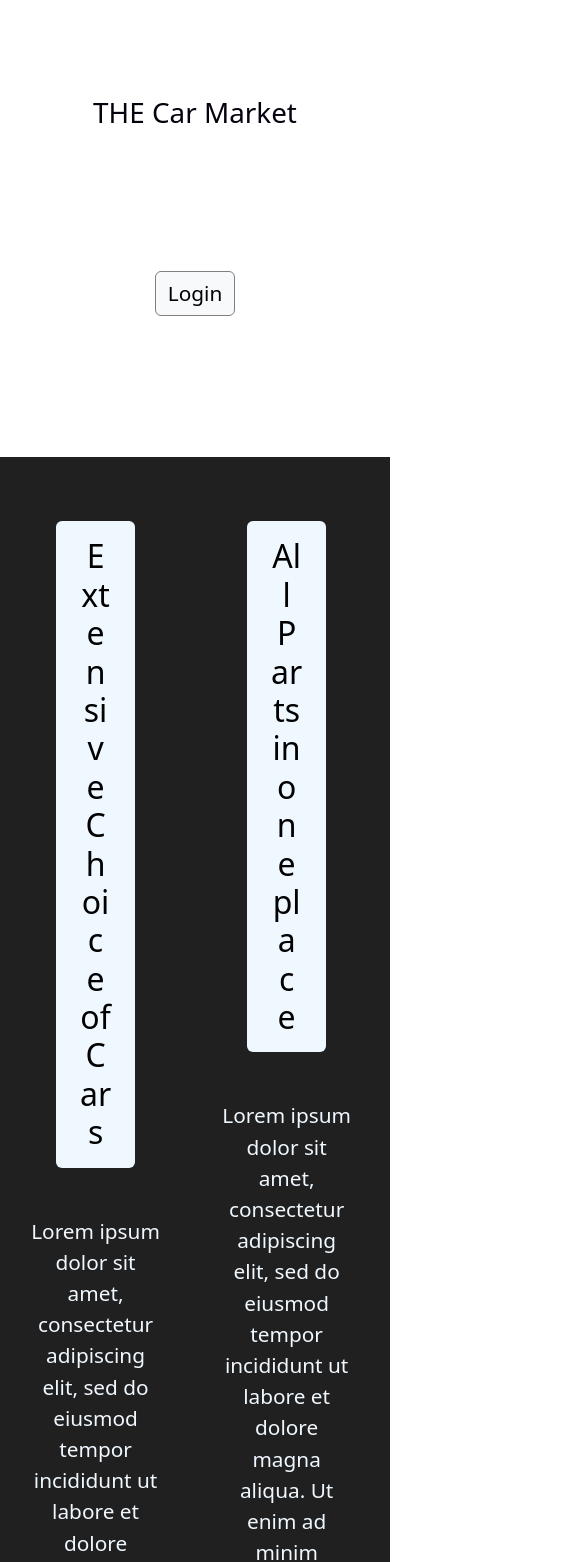
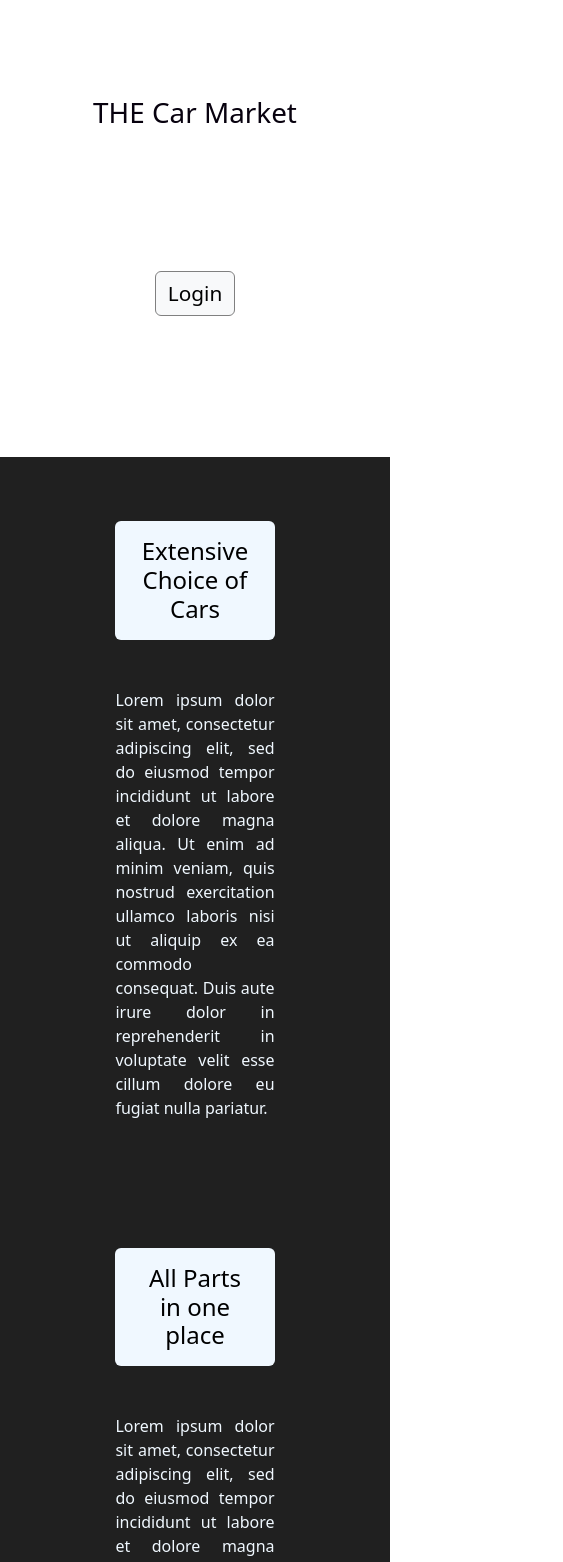
Before and after one commit to nesyG/car-market-react, a React (Create React App) app: page / in a window 390 px wide. Shown: the top 1562 px of the page, 563 px wide, since content can reach past the window. Built offline with nearby package versions, Linux system fonts and the light colour scheme.

Commit message:
add part of breakpoints for responsive design

```diff
--- a/src/Components/HomeComponents/FilterSectionComponents/FilterSection.jsx
+++ b/src/Components/HomeComponents/FilterSectionComponents/FilterSection.jsx
@@ -11,7 +11,7 @@ const FilterSection = () => {
   const { filterData, setFilterData, makeParams } = rootStore.filterStore;
 
   //Category specific information (for schema properties)
-  const browseCategories = [
+  const filterCategories = [
     {
       name: "car",
       labelText: "Which brand are you looking for?",
@@ -41,14 +41,13 @@ const FilterSection = () => {
 
     setFilterData(prop, value);
     makeParams()
-
   }
 
   return (
     <div className="browse-buttons-container">
       <span className="lead">Filter:</span>
       <div className="browseButtonsContainer">
-        {browseCategories.map((category) => {
+        {filterCategories.map((category) => {
           return (
             <div key={category.name}>
               <div className="form-floating mb-3">
--- a/src/Components/HomeComponents/FilterSectionComponents/MainSearchButton.jsx
+++ b/src/Components/HomeComponents/FilterSectionComponents/MainSearchButton.jsx
@@ -29,7 +29,6 @@ const MainSearchButton = () => {
     runInAction(() => {
       getFilteredData(data);
     });
-    console.log(res);
   }
 
   return (
--- a/src/Components/HomeComponents/FilterSectionComponents/ResetDataButton.jsx
+++ b/src/Components/HomeComponents/FilterSectionComponents/ResetDataButton.jsx
@@ -9,7 +9,7 @@ const ResetDataButton = () => {
   const paginationStore = rootStore.paginationStore;
   const dataStore = rootStore.dataStore;
   const filterStore = rootStore.filterStore;
-  const sortingStore= rootStore.sortingStore;
+  const sortingStore = rootStore.sortingStore;
 
   //Search based on all neccessary global store values
   async function resetData() {
--- a/src/Components/HomeComponents/ListingsSectionComponents/ListingsSection.css
+++ b/src/Components/HomeComponents/ListingsSectionComponents/ListingsSection.css
@@ -12,7 +12,7 @@
 }
 
 .spinner {
- padding: 10rem 10rem 30rem 10rem;
+  padding: 10rem 10rem 30rem 10rem;
   color: aliceblue;
 }
 
@@ -60,3 +60,31 @@
   font-weight: 500;
   font-size: 1.2rem;
 }
+
+@media (max-width: 768px) {
+  .card-container {
+    align-items: center;
+    display: flex;
+    flex-direction: column;
+    width: 100%;
+  }
+}
+
+@media (max-width: 992px) {
+  .card-container {
+    align-items: center;
+  }
+  .car-card {
+    width: 35%;
+  }
+  .browse-buttons-container {
+    display: flex;
+    flex-direction: column;
+  }
+}
+
+@media (min-width: 992px) and (max-width: 1400px) {
+  .car-card {
+    width: 25%;
+  }
+}
--- a/src/Pages/Login.css
+++ b/src/Pages/Login.css
@@ -16,7 +16,6 @@
   display: flex;
   align-items: center;
   justify-content: center;
-
   color: rgb(92, 91, 91);
 }
 
@@ -39,7 +38,6 @@
   height: 40%;
   display: flex;
   padding-top: 2rem;
-
   background-color: rgb(32, 32, 32);
 }
 
@@ -53,14 +51,13 @@
 .login-card-body {
   display: flex;
   flex-direction: column;
- align-items: center;
- padding-bottom: 6rem;
+  align-items: center;
+  padding-bottom: 6rem;
 }
 
 .main-text {
-  width: 50%;
+  width: 60%;
   margin-top: 1rem;
-
   padding: 1rem 1.5rem;
   background-color: aliceblue;
   font-weight: 500;
@@ -69,9 +66,29 @@
 }
 
 .lorem {
+  text-align:justify;
+  width: 80%;
   margin-top: 2.5rem;
-  padding: 0 13rem;
+  padding: 0 2rem;
   font-weight: 300;
   font-size: 1.3rem;
   color: aliceblue;
 }
+
+@media (max-width: 992px) {
+  .login-card-container {
+    display: flex;
+    flex-direction: column;
+    align-items: center;
+    justify-content: center;
+  }
+  .main-text {
+    width: 100%;
+    font-size: 1.5rem;
+  }
+  .lorem {
+    width: 100%;
+    padding: 0;
+    font-size: 1rem;
+  }
+}
--- a/src/Stores/DataStore.jsx
+++ b/src/Stores/DataStore.jsx
@@ -1,4 +1,3 @@
-import React from "react";
 import axios from "axios";
 import { makeAutoObservable } from "mobx";
 import { runInAction } from "mobx";
--- a/src/Stores/FilterStore.jsx
+++ b/src/Stores/FilterStore.jsx
@@ -1,4 +1,3 @@
-import React from "react";
 import { makeAutoObservable } from "mobx";
 
 export default class FilterStore {
--- a/src/Stores/PaginationStore.jsx
+++ b/src/Stores/PaginationStore.jsx
@@ -1,4 +1,3 @@
-import React from "react";
 import { makeAutoObservable } from "mobx";
 
 
--- a/src/Stores/RootStore.jsx
+++ b/src/Stores/RootStore.jsx
@@ -1,5 +1,4 @@
 import React from "react";
-import { makeAutoObservable } from "mobx";
 import PaginationStore from "./PaginationStore";
 import DataStore from "./DataStore"
 import FilterStore from "./FilterStore";
--- a/src/Stores/SortingStore.jsx
+++ b/src/Stores/SortingStore.jsx
@@ -1,4 +1,3 @@
-import React from "react";
 import { makeAutoObservable } from "mobx";
 
  export default class SortStore {
--- a/src/Stores/TokenStore.jsx
+++ b/src/Stores/TokenStore.jsx
@@ -1,4 +1,3 @@
-import React from "react";
 import { makeAutoObservable } from "mobx";
 
  export default class TokenStore {
```
Also changed, not shown: 1 other file (tests, documents, lock files or other folders).
